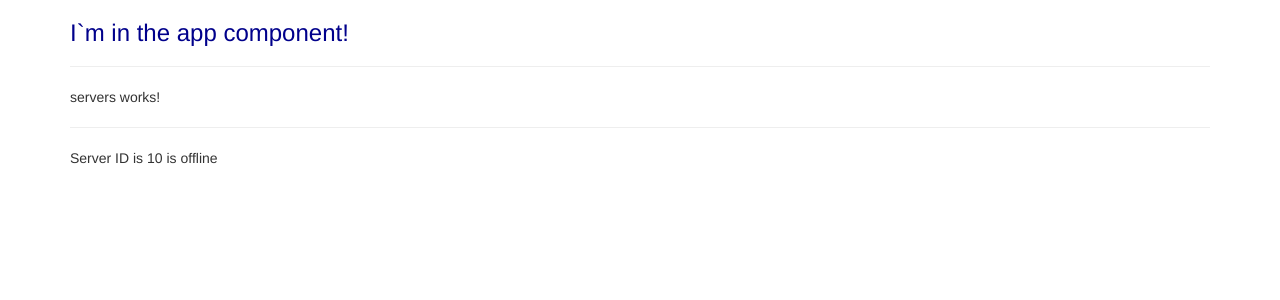
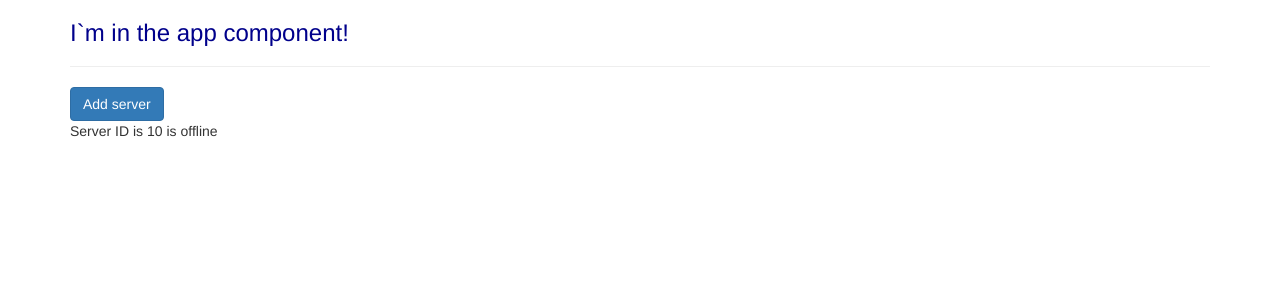
Before and after one commit to IskraKate/Angular_study, an Angular app in the folder 04_data_binding/: page / in a window 1280 px wide. Shown: the top 300 px of the page. Built offline with nearby package versions, Linux system fonts and the light colour scheme.

Commit message:
add first property binding

```diff
--- a/04_data_binding/src/app/servers/servers.component.html
+++ b/04_data_binding/src/app/servers/servers.component.html
@@ -1,3 +1,2 @@
-<p>servers works!</p>
-<hr />
+<button class="btn btn-primary" [disabled]="!allowNewServer">Add server</button>
 <app-server></app-server>
--- a/04_data_binding/src/app/servers/servers.component.ts
+++ b/04_data_binding/src/app/servers/servers.component.ts
@@ -6,7 +6,13 @@
   styleUrls: ['./servers.component.css'],
 })
 export class ServersComponent implements OnInit {
-  constructor() {}
+  allowNewServer: boolean = false;
+
+  constructor() {
+    setTimeout(() => {
+      this.allowNewServer = true;
+    }, 2000);
+  }
 
   ngOnInit(): void {}
 }
```
